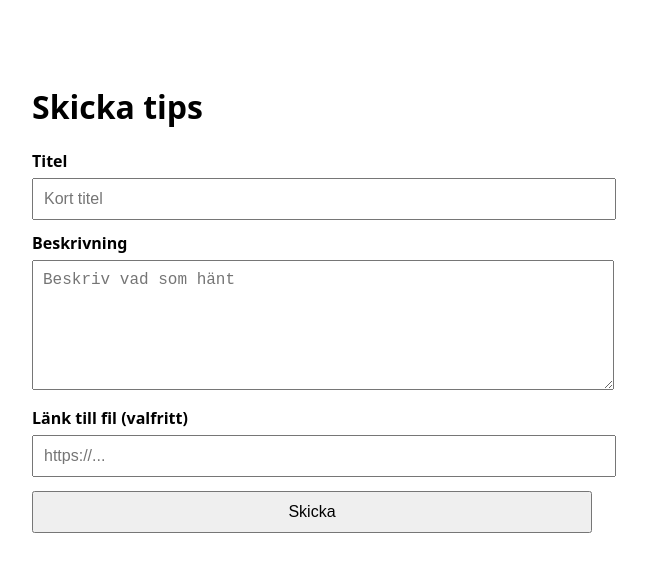
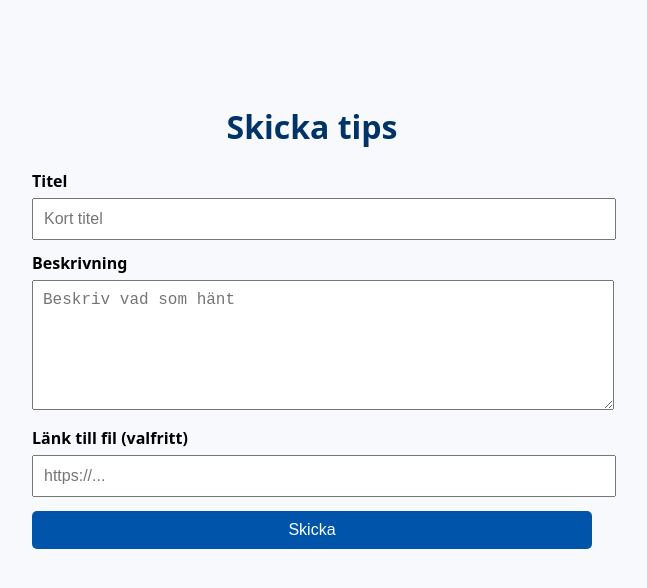
Before and after one commit to Grupp05-AI/Krisapp, a plain HTML site: page index.html in a window 1280 px wide. Shown: the whole page, without its empty margins (328-975 px from the left). Drawn offline with nearby package versions, Linux system fonts and the light colour scheme.

Commit message:
la till style.css som test

```diff
--- a/index.html
+++ b/index.html
@@ -4,6 +4,8 @@
   <meta charset="utf-8" />
   <meta name="viewport" content="width=device-width,initial-scale=1" />
   <title>Skicka tips</title>
+  <link rel="stylesheet" href="style.css">
+
   <style>
     body { font-family: system-ui, sans-serif; margin: 0; }
     .wrap { max-width: 560px; margin: 48px auto; padding: 16px; }
--- /dev/null
+++ b/style.css
@@ -0,0 +1,26 @@
+/* Enkel test-stil för att se att CSS kopplas rätt */
+
+body {
+  background-color: #f7f9fc;
+  font-family: 'Segoe UI', sans-serif;
+  margin: 0;
+  padding: 20px;
+}
+
+h1 {
+  color: #003366;
+  text-align: center;
+}
+
+button {
+  background-color: #0055aa;
+  color: white;
+  border: none;
+  padding: 10px 20px;
+  border-radius: 5px;
+  cursor: pointer;
+}
+
+button:hover {
+  background-color: #003f7f;
+}
```
